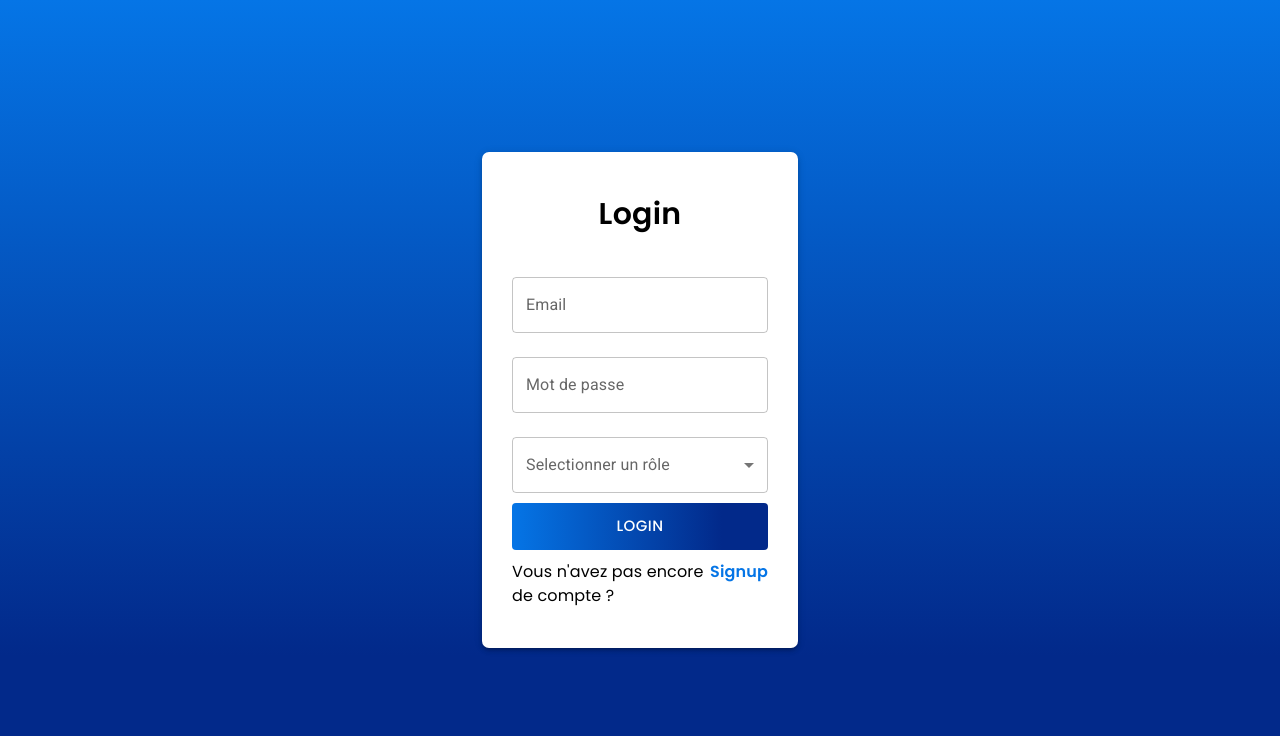
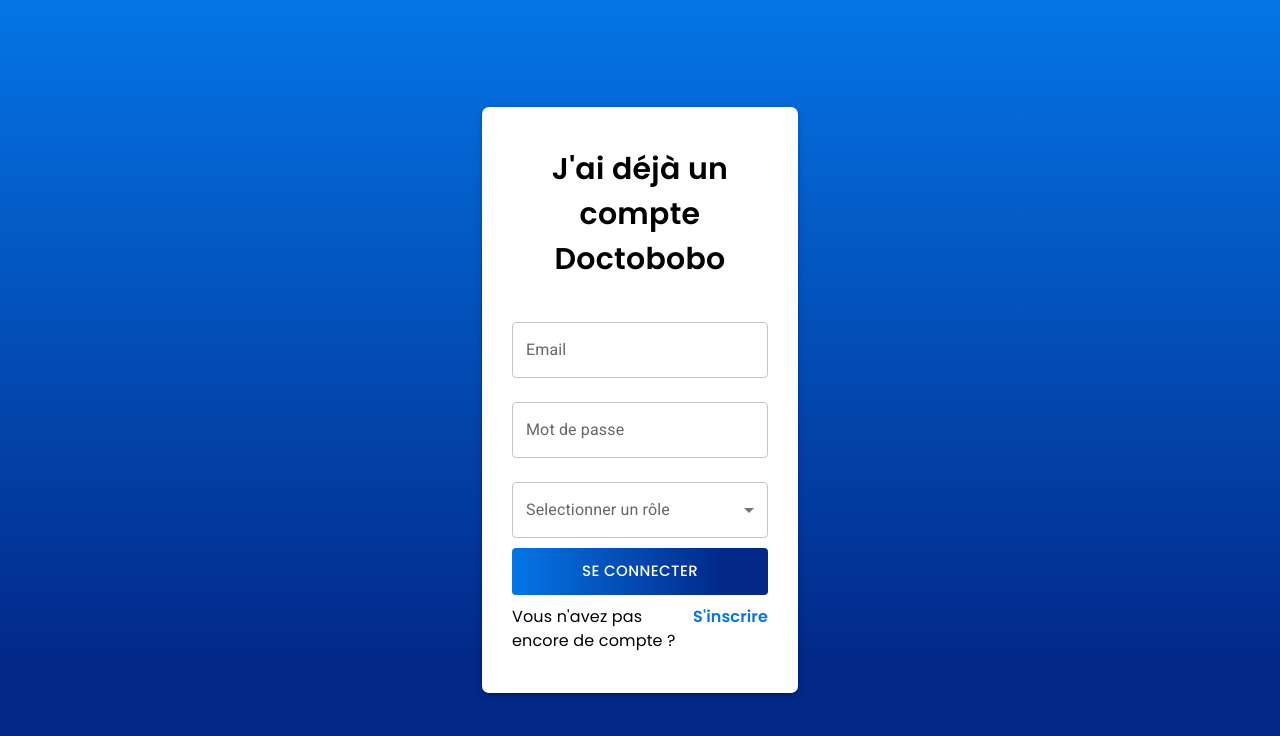
Before and after one commit to drumpuppy/Doctobobo, a React (Create React App) app in the folder Frontend/: page /Login in a window 1280 px wide. Shown: the top 736 px of the page. Built offline with nearby package versions, Linux system fonts and the light colour scheme.

Commit message:
modif francais/anglais et centrage boutons

```diff
--- a/Frontend/src/Components/DoctorCard.jsx
+++ b/Frontend/src/Components/DoctorCard.jsx
@@ -195,7 +195,7 @@
           sx={{ marginTop: "12px", background: "white", borderRadius: "20px" }}
         />
       </CardContent>
-      <CardActions>
+      <CardActions sx={{ justifyContent: 'center' }}>
         <Button
           sx={{
             background: "white",
--- a/Frontend/src/pages/HomePage/Doctors.jsx
+++ b/Frontend/src/pages/HomePage/Doctors.jsx
@@ -64,9 +64,7 @@
             console.error("Error adding appointment:", error);
           }
         } else {
-          toast.error(
-            "Merci de selectionner un créneau."
-          );
+          toast.error("Merci de selectionner un créneau.");
         }
       } else {
         toast.error("Vous ne pouvez pas prendre de rendez-vous, connectez vous en tant que patient");
@@ -89,7 +87,8 @@
             container
             columnSpacing={3}
             rowSpacing={3}
-            display={"flex"}
+            display={"flex"} // Utilisez flexbox pour aligner les cartes des médecins horizontalement
+            flexWrap="wrap" // Permettre aux cartes de s'aligner horizontalement et de passer à la ligne si nécessaire
             justifyContent={"center"}
           >
             {docs &&
@@ -104,7 +103,7 @@
                 )
                 .map((item, index) => {
                   return (
-                    <Grid item lg={4} md={6} sm={12} xs={12} key={index}>
+                    <Grid item lg={3} md={4} sm={6} xs={12} key={index}>
                       <DoctorCard
                         data={item}
                         handleDate={handleDate}
--- a/Frontend/src/pages/Login.jsx
+++ b/Frontend/src/pages/Login.jsx
@@ -81,7 +81,9 @@
   return (
     <Box sx={styles.mainScreen}>
       <Box sx={styles.LoginBox}>
-        <Typography sx={styles.font}>Login</Typography>
+      <Typography sx={{ ...styles.font, textAlign: "center" }}>
+          J'ai déjà un compte Doctobobo
+        </Typography>
         <Grid container rowSpacing={3} columnSpacing={4}>
           <Grid item xs={12} lg={12}>
             <TextField
@@ -129,14 +131,14 @@
         </Grid>
 
         <Button sx={styles.btn} onClick={handleSubmit}>
-          Login
+          Se connecter
         </Button>
         <Box sx={styles.flex}>
           <Typography sx={{ fontFamily: "'Poppins'" }}>
             Vous n'avez pas encore de compte ?
           </Typography>
           <Box onClick={() => navigate("/Signup")}>
-            <Typography sx={styles.logIn}>Signup</Typography>
+            <Typography sx={styles.logIn}>S'inscrire</Typography>
           </Box>
         </Box>
       </Box>
--- a/Frontend/src/pages/Sidebar/ResponsiveDrawer.jsx
+++ b/Frontend/src/pages/Sidebar/ResponsiveDrawer.jsx
@@ -74,10 +74,7 @@
       },
   ];
   const DocList = [
-    {
-      text: "Paramètres",
-      link: "/Dashboard",
-    },
+
     {
       text: "Page d'accueil",
       link: "/",
@@ -91,6 +88,11 @@
     {
       text: "Mes rendez-vous",
       link: "/Dashboard/DoctorAppointment",
+    },
+
+    {
+      text: "Paramètres",
+      link: "/Dashboard",
     },
   ];
 
--- a/Frontend/src/pages/Signup.jsx
+++ b/Frontend/src/pages/Signup.jsx
@@ -129,7 +129,7 @@
   return (
     <Box sx={styles.mainScreen}>
       <Box sx={styles.SignupBox}>
-        <Typography sx={styles.font}>Signup</Typography>
+        <Typography sx={styles.font}>Nouveau sur Doctobobo ?</Typography>
         <Grid container rowSpacing={3} columnSpacing={4}>
           <Grid item lg={6} md={6} sm={6} xs={12}>
             <TextField
@@ -275,7 +275,7 @@
         </Grid>
 
         <Button sx={styles.btn} onClick={handleSubmit}>
-          Signup
+          S'inscrire
         </Button>
         <Box sx={styles.flex}>
           <Typography sx={{ fontFamily: "'Poppins'" }}>
```
